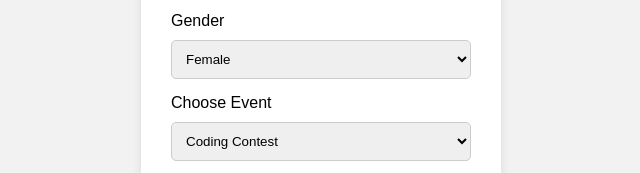
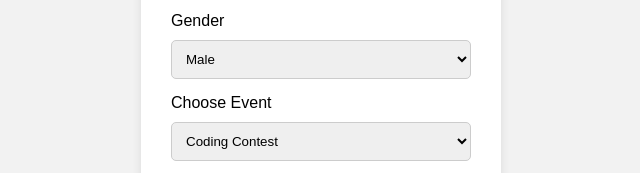
Before and after one commit to Akshayasri-Dameruppula/registration, a plain HTML site: page updateindex.html in a window 1280 px wide. Shown: the part 374-547 px from the top of the page, 319-959 px from the left. Drawn offline with Linux system fonts and the light colour scheme.

Commit message:
updateindex.html

```diff
--- a/updateindex.html
+++ b/updateindex.html
@@ -54,7 +54,7 @@ text-align: center;
 <input type="tel" id="phone" name="phone" required>
 <lable>Gender</lable>
   <select>
-    <opion>Male</opion>
+    <option>Male</option>
     <option>Female</option>
     <option>Others</option>
   </select>
```
